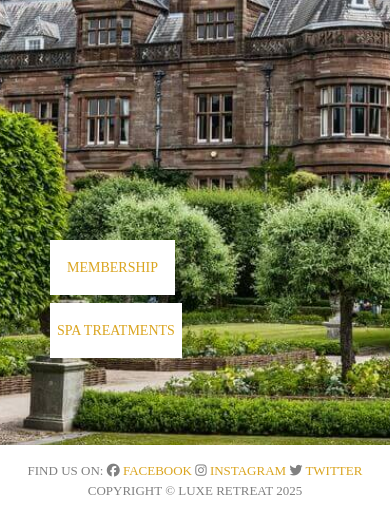
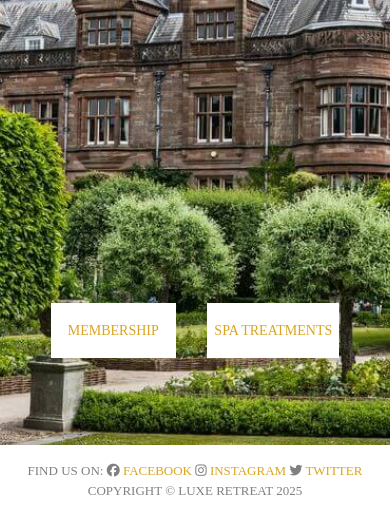
Before and after one commit to CharlieBurton10/luxe_retreat, a Django app: page / in a window 390 px wide. Shown: the part 328-844 px from the top of the page. Run offline with Django 3.2, Linux system fonts and the light colour scheme; some libraries are stand-ins or nearby versions.

Commit message:
Fix css for mobile

```diff
--- a/home/templates/home/index.html
+++ b/home/templates/home/index.html
@@ -20,12 +20,12 @@
 {% block footer_header %}
 <div class="container footer-container fixed-bottom">
     <div class="row mt-auto justify-content-around">
-        <div class="col-sm-4 align-self-center">
+        <div class="col-sm-4 shop-now align-self-center">
             <h4>
                 <a href="{% url 'memberships' %}" class="shop-now-button btn btn-sm rounded-0 text-uppercase py-3">Membership</a>
             </h4>
         </div>
-        <div class="col-sm-4 align-self-center">
+        <div class="col-sm-4 shop-now align-self-center">
             <h4>
                 <a href="{% url 'treatments' %}" class="shop-now-button btn btn-sm rounded-0 text-uppercase py-3">Spa Treatments</a>
             </h4>
--- a/static/css/base.css
+++ b/static/css/base.css
@@ -484,6 +484,10 @@ input[name='q']::placeholder {
         font-size: .75rem;
     }
 
+    .shop-now {
+        width:auto;
+    }
+
     .increment-qty, .decrement-qty {
         padding: 0 !important;
     }
@@ -492,7 +496,7 @@ input[name='q']::placeholder {
         font-size: 13px;
     }
 
-    .fas {
+    .fa, .fab, .fad, .fal, .far, .fas {
         display:inline-flex;
     }
 
```
